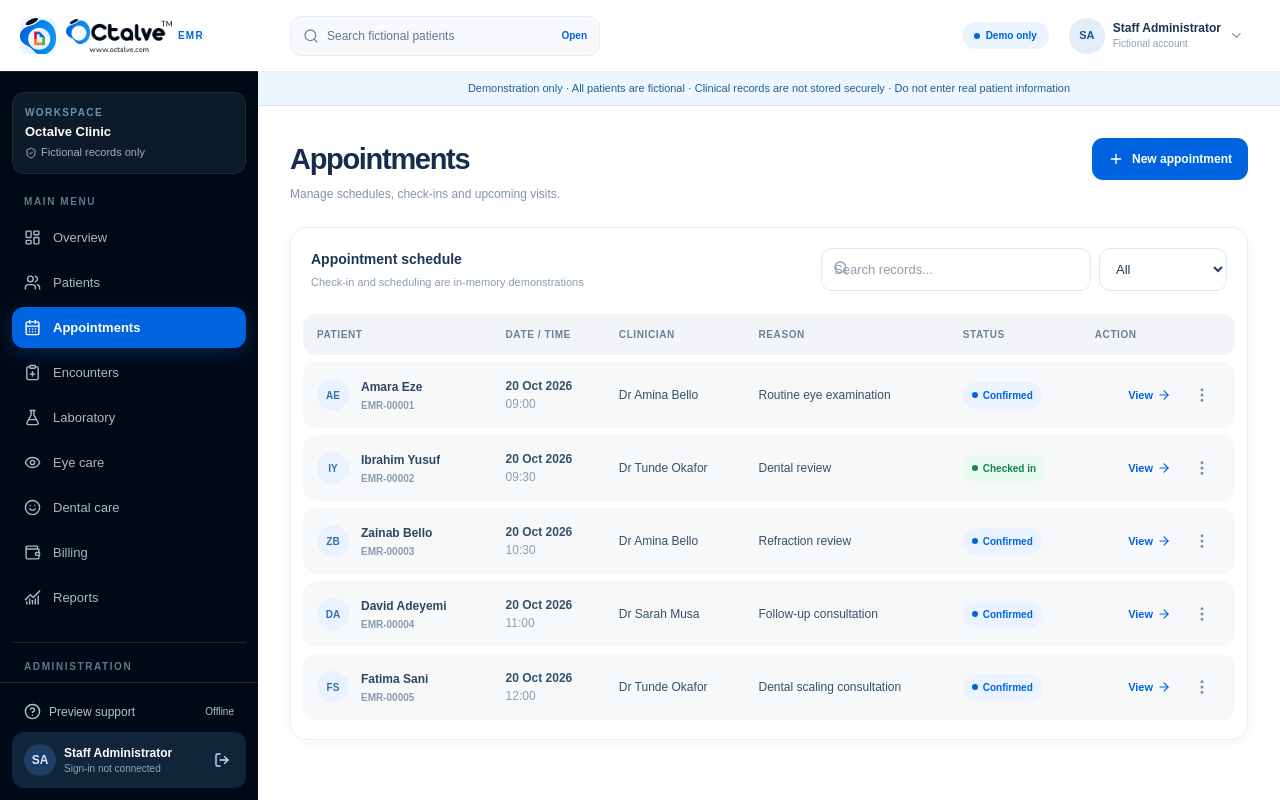
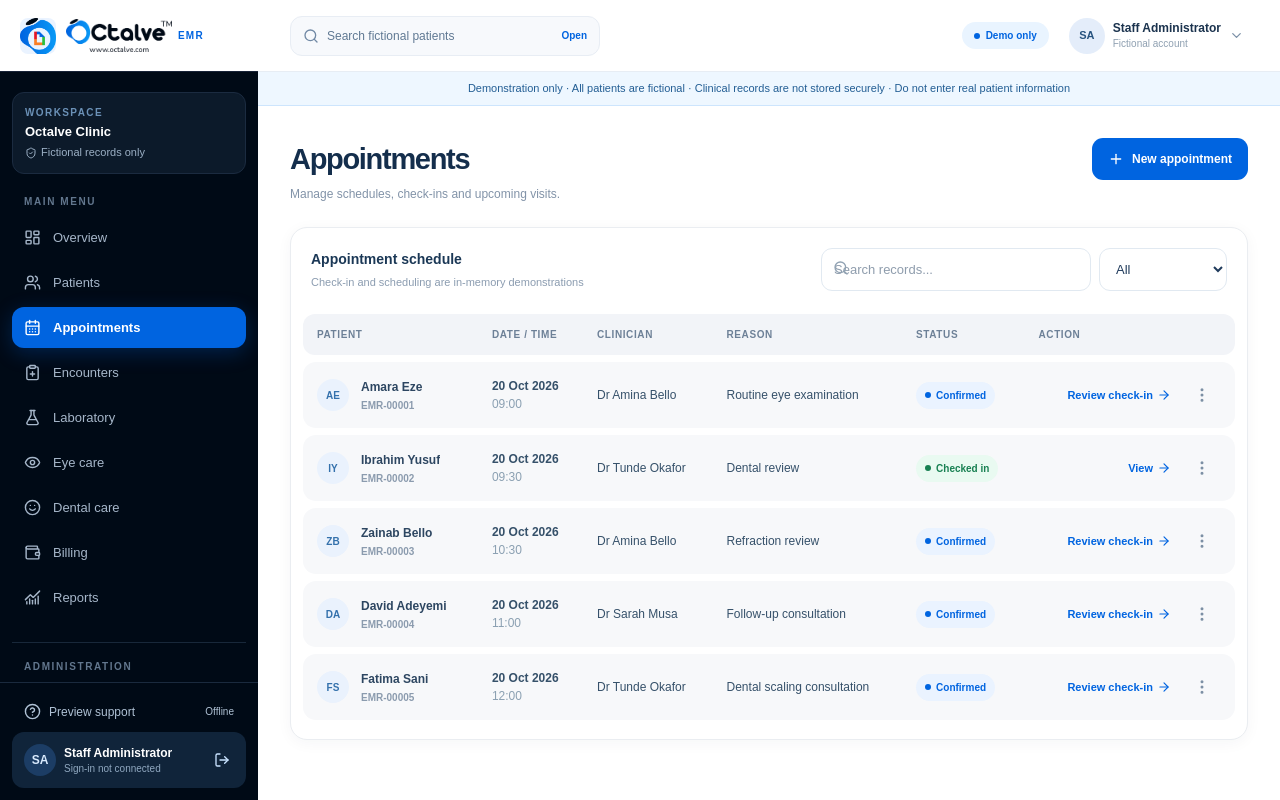
Before and after one commit to octalve-core/octalve-emr, a Next.js app: page /dashboard/appointments in a window 1280 px wide. Built offline with nearby package versions, Linux system fonts and the light colour scheme.

Commit message:
feat(emr-ui): surface appointment check-in review from the schedule list

```diff
--- a/src/components/WorkspaceView.tsx
+++ b/src/components/WorkspaceView.tsx
@@ -36,7 +36,7 @@ export function WorkspaceView({screen,patientId}:{screen:Section;patientId?:stri
  const lead=(name:typeof modal,label:string)=> <button className="emr-primary" onClick={()=>open(name)}><Plus size={16}/>{label}</button>;
  const listSearch=<div className="relative w-full sm:w-[270px]"><Search size={16} className="absolute left-3 top-[12px] text-[#91A2B3]"/><input id={screen==="patients"?"patient-search":undefined} className="emr-input pl-9 scroll-mt-28" placeholder="Search records..." value={query} onChange={e=>setQuery(e.target.value)} aria-label="Search records"/></div>;
  const listFilter=(values:string[])=><select className="emr-input !w-auto min-w-32" value={filter} onChange={e=>setFilter(e.target.value)} aria-label="Filter records">{values.map(s=><option key={s}>{s}</option>)}</select>;
- const recordAction=(section:"patients"|"appointments"|"encounters"|"laboratory"|"billing",id:string,title:string,editable=false)=> <div className="flex items-center justify-end gap-1"><Link className="inline-flex min-h-9 items-center gap-1 rounded-lg px-2 text-[11px] font-bold text-[#0064E0] hover:bg-[#EEF5FF]" href={`/dashboard/${section}/${id}`}>View <ArrowRight size={14}/></Link><RecordActionMenu title={title} items={[{label:"View full record",href:`/dashboard/${section}/${id}`},...(editable?[{label:section==="appointments"?"Reschedule appointment":"Edit eligible details",href:`/dashboard/${section}/${id}/edit`}]:[]),...(section==="appointments"?[{label:"Review check-in / cancellation",href:`/dashboard/appointments/${id}`}]:[])]}/></div>;
+ const recordAction=(section:"patients"|"appointments"|"encounters"|"laboratory"|"billing",id:string,title:string,editable=false)=> <div className="flex items-center justify-end gap-1"><Link className="inline-flex min-h-9 items-center gap-1 rounded-lg px-2 text-[11px] font-bold text-[#0064E0] hover:bg-[#EEF5FF]" href={`/dashboard/${section}/${id}`}>{section==="appointments"&&editable?"Review check-in":"View"} <ArrowRight size={14}/></Link><RecordActionMenu title={title} items={[{label:"View full record",href:`/dashboard/${section}/${id}`},...(editable?[{label:section==="appointments"?"Reschedule appointment":"Edit eligible details",href:`/dashboard/${section}/${id}/edit`}]:[]),...(section==="appointments"?[{label:"Review check-in / cancellation",href:`/dashboard/appointments/${id}`}]:[])]}/></div>;
  const patientAction=(patient:Patient)=>recordAction("patients",patient.id,patient.name,true);
  const selectPatient=(defaultId="")=><select name="patientId" className="emr-input" defaultValue={defaultId} required><option value="">Choose fictional patient</option>{patients.map(p=><option key={p.id} value={p.id}>{p.name} ({p.mrn})</option>)}</select>;
  const dialog=modal? <Dialog title={modal==="patient"?"Register patient":modal==="appointment"?"Schedule appointment":modal==="encounter"?"Create consultation draft":"New diagnostic request"} subtitle="Demonstration data only. Nothing is persisted or signed." onClose={()=>setModal(null)}><form className="space-y-4" onSubmit={(e:FormEvent<HTMLFormElement>)=>{e.preventDefault();const form=e.currentTarget;const d=new FormData(form);const s=(k:string)=>String(d.get(k)||"").trim();
```
